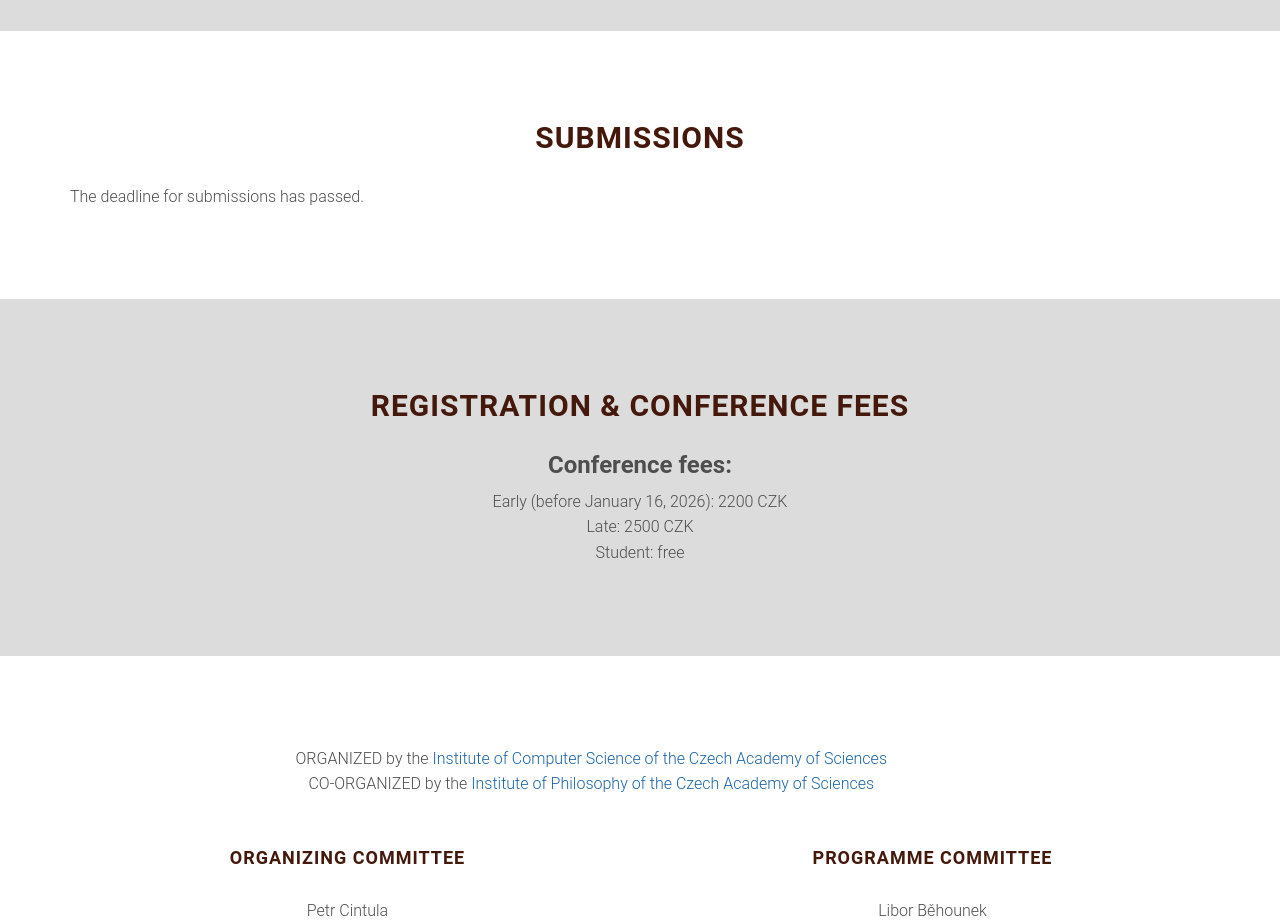
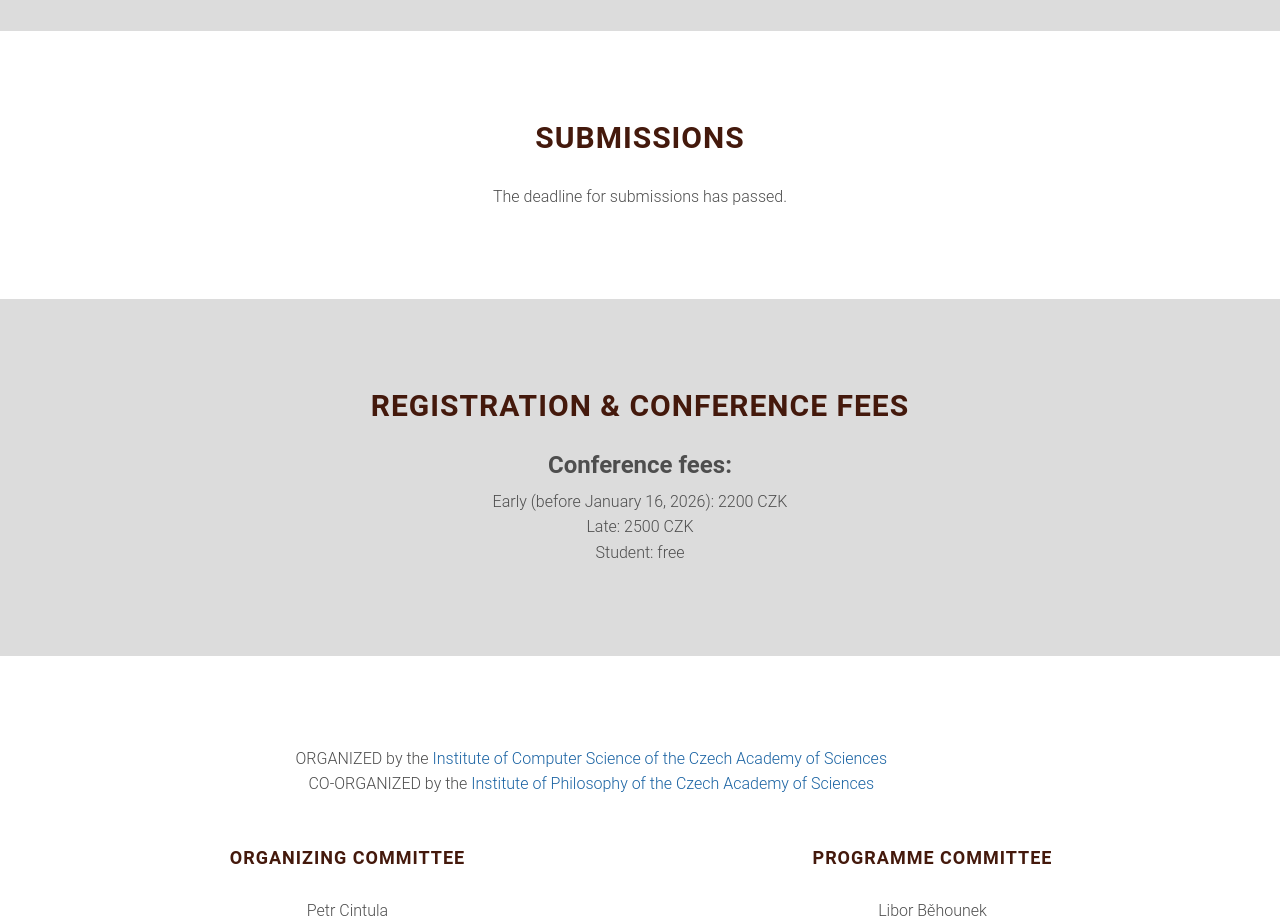
Before and after one commit to cglbl2026/cglbl2026.github.io, a website: page index.html in a window 1280 px wide. Shown: the part 1860-2781 px from the top of the page. Drawn offline with Linux system fonts and the light colour scheme; a web font is replaced by a local one.

Commit message:
Update index.html

```diff
--- a/index.html
+++ b/index.html
@@ -205,7 +205,7 @@
                     <div class="col-sm-12">
 
                         <h2 class="section-title">Submissions</h2>
-                        The deadline for submissions has passed.
+                        <div style="text-align: center;">The deadline for submissions has passed.</div>
 <!--
                         <p>
                         The joint conference welcomes submissions of abstracts of max. 2 pages
```
